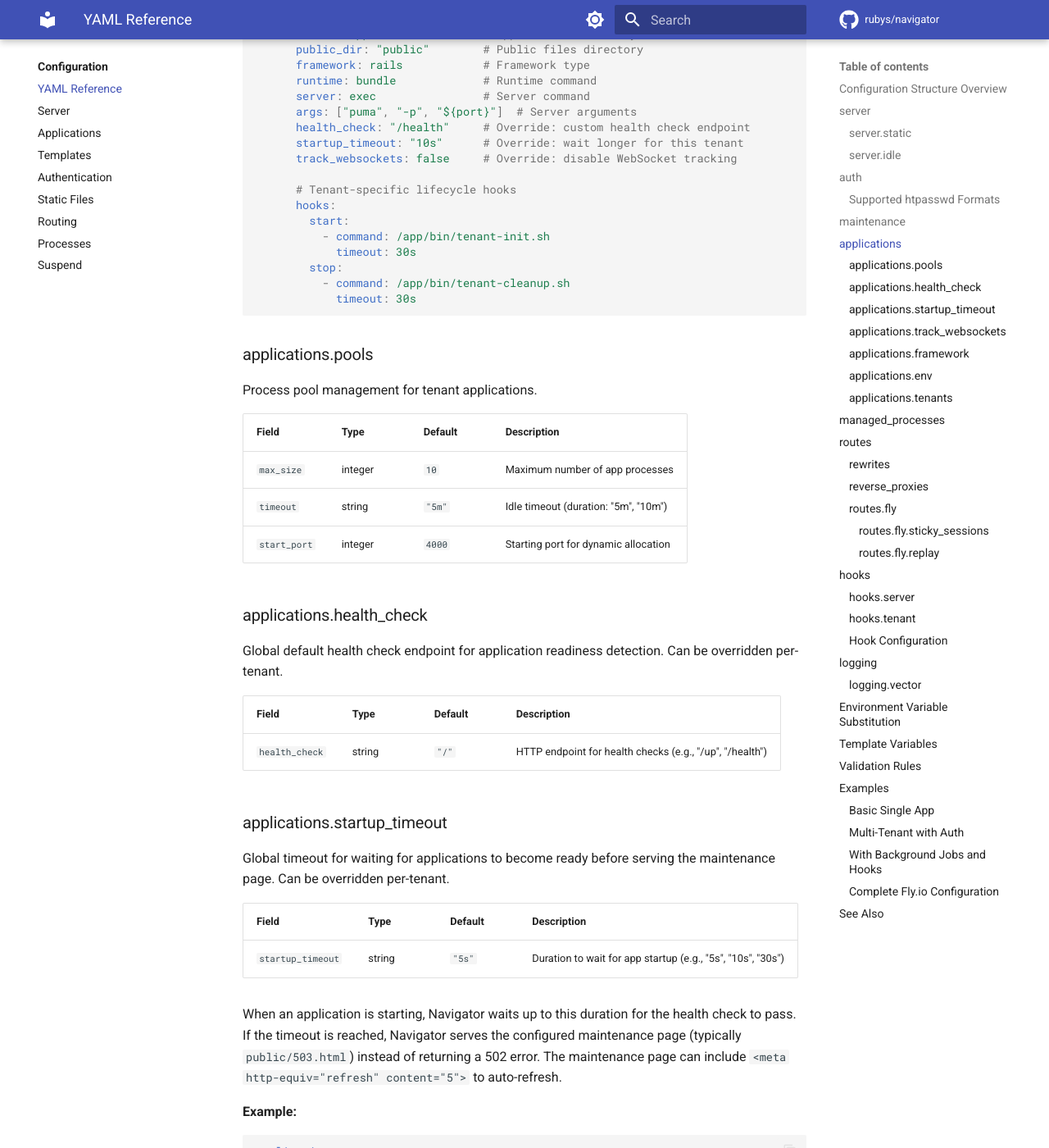
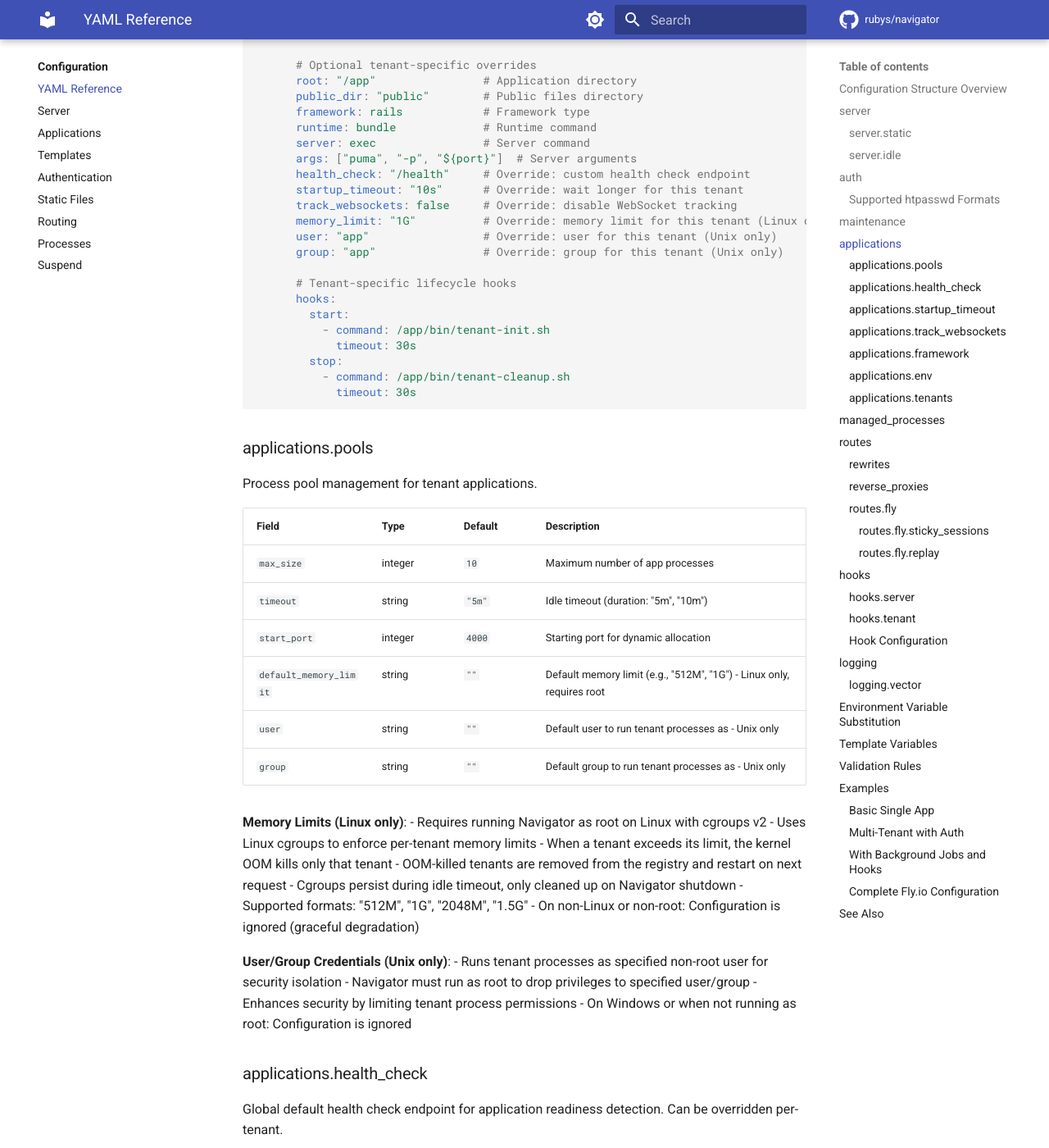
Before and after one commit to rubys/navigator, an MkDocs documentation site: the page built from docs/configuration/yaml-reference.md, in a window 1280 px wide and 1400 px high, scrolled down 6241 px. Shown: the whole window at 82% size. Built offline with MkDocs 1.6.1 and Material for MkDocs 9.7.7, drawn with Linux system fonts in a browser that asks for light colours; comment, search, counter and statistics services are not loaded; some of the changed text lies outside the part shown.

Commit message:
Document per-tenant memory limits in YAML reference
Added documentation for the new memory limit and user/group credential
fields in the YAML configuration reference.

Changes:

1. applications.pools section:
   - Added default_memory_limit field (e.g., "512M", "1G")
   - Added user field for default process user
   - Added group field for default process group
   - Added detailed explanation of Linux/cgroups requirements
   - Documented graceful degradation behavior

2. applications.tenants section:
   - Added memory_limit override field
   - Added user override field
   - Added group override field
   - Added example use case for per-tenant limits

3. Field documentation:
   - Explained Linux-only requirement for memory limits
   - Documented cgroups v2 and root requirements
   - Explained OOM kill behavior and auto-restart on next request
   - Documented supported memory size formats
   - Explained Unix-only user/group functionality

The documentation makes it clear that:
- Memory limits require Linux + root + cgroups v2
- User/group switching requires Unix + root
- Both features gracefully degrade on unsupported platforms
- OOM-killed tenants restart on next incoming request

🤖 Generated with Claude Code

```diff
--- a/docs/configuration/yaml-reference.md
+++ b/docs/configuration/yaml-reference.md
@@ -236,6 +236,9 @@ applications:
     max_size: 10                  # Maximum app processes
     timeout: 5m                   # Idle timeout (duration format)
     start_port: 4000              # Starting port for allocation
+    default_memory_limit: "512M"  # Default memory limit per tenant (Linux only)
+    user: "rails"                 # Default user to run tenants as (Unix only)
+    group: "rails"                # Default group to run tenants as (Unix only)
 
   # Startup configuration
   health_check: "/up"             # Default health check endpoint
@@ -275,6 +278,9 @@ applications:
       health_check: "/health"     # Override: custom health check endpoint
       startup_timeout: "10s"      # Override: wait longer for this tenant
       track_websockets: false     # Override: disable WebSocket tracking
+      memory_limit: "1G"          # Override: memory limit for this tenant (Linux only)
+      user: "app"                 # Override: user for this tenant (Unix only)
+      group: "app"                # Override: group for this tenant (Unix only)
 
       # Tenant-specific lifecycle hooks
       hooks:
@@ -295,6 +301,24 @@ Process pool management for tenant applications.
 | `max_size` | integer | `10` | Maximum number of app processes |
 | `timeout` | string | `"5m"` | Idle timeout (duration: "5m", "10m") |
 | `start_port` | integer | `4000` | Starting port for dynamic allocation |
+| `default_memory_limit` | string | `""` | Default memory limit (e.g., "512M", "1G") - Linux only, requires root |
+| `user` | string | `""` | Default user to run tenant processes as - Unix only |
+| `group` | string | `""` | Default group to run tenant processes as - Unix only |
+
+**Memory Limits (Linux only)**:
+- Requires running Navigator as root on Linux with cgroups v2
+- Uses Linux cgroups to enforce per-tenant memory limits
+- When a tenant exceeds its limit, the kernel OOM kills only that tenant
+- OOM-killed tenants are removed from the registry and restart on next request
+- Cgroups persist during idle timeout, only cleaned up on Navigator shutdown
+- Supported formats: "512M", "1G", "2048M", "1.5G"
+- On non-Linux or non-root: Configuration is ignored (graceful degradation)
+
+**User/Group Credentials (Unix only)**:
+- Runs tenant processes as specified non-root user for security isolation
+- Navigator must run as root to drop privileges to specified user/group
+- Enhances security by limiting tenant process permissions
+- On Windows or when not running as root: Configuration is ignored
 
 ### applications.health_check
 
@@ -369,9 +393,14 @@ List of tenant applications.
 | `args` | array | | Server arguments override |
 | `health_check` | string | | Health check endpoint override (e.g., "/up") |
 | `track_websockets` | boolean | | Override WebSocket tracking (nil = use global) |
+| `memory_limit` | string | | Memory limit override (e.g., "1G") - Linux only |
+| `user` | string | | User override (runs as this user) - Unix only |
+| `group` | string | | Group override (runs as this group) - Unix only |
 | `hooks` | object | | Tenant-specific lifecycle hooks |
 
 **Note**: The `name` field is automatically derived from the `path` (e.g., `/showcase/2025/boston/` → `2025/boston`).
+
+**Per-Tenant Memory Limits**: Useful for tenants with different resource requirements. For example, a large event might use `memory_limit: "1G"` while smaller events use the pool default of `512M`.
 
 ## managed_processes
 
```
